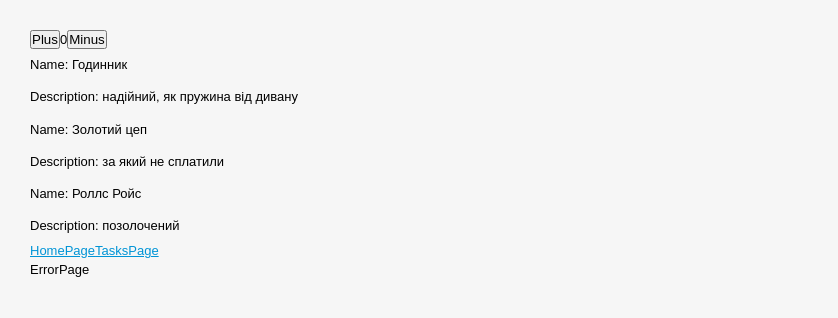
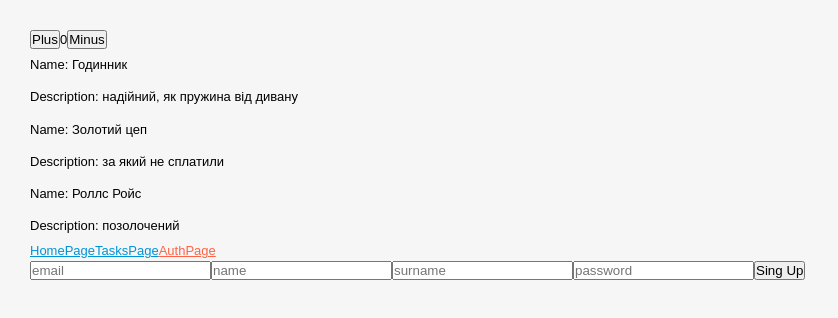
Before and after one commit to VladChornyi/efw-react, a React (Create React App) app: page /register in a window 1280 px wide. Shown: the top 318 px of the page, without its empty margins (0-838 px from the left). Built offline with nearby package versions, Linux system fonts and the light colour scheme.

Commit message:
added auth

```diff
--- a/src/components/App.js
+++ b/src/components/App.js
@@ -18,6 +18,7 @@ import { Layout } from "./Layout/Layout";
 import { Counter } from "./Counter/Counter";
 import { GoodList } from "./GoodsList/GoodsList";
 import { Users } from "./Users/Users";
+import { AuthPage } from "../pages/AuthPage/AuthPage";
 
 function App() {
   return (
@@ -28,10 +29,12 @@ function App() {
       <Routes>
         <Route path="/" element={<Layout />}>
           <Route index element={<HomePage />} />
+          <Route path='/register'  element={<AuthPage/>} />
           <Route path="/tasks" element={<TasksPage />}>
             <Route path="boys" element={<Boys />} />
             <Route path="starwars" element={<StarWars />} />
             <Route path="users" element={<Users />} />
+
           </Route>
           <Route path="*" element={<ErrorPage />} />
         </Route>
--- a/src/components/Layout/Layout.jsx
+++ b/src/components/Layout/Layout.jsx
@@ -8,6 +8,7 @@ export function Layout() {
         <nav>
           <NavLink to="/">HomePage</NavLink>
           <NavLink to="/tasks">TasksPage</NavLink>
+          <NavLink to="/register">AuthPage</NavLink>
         </nav>
       </header>
       <main>
--- /dev/null
+++ b/src/pages/AuthPage/AuthPage.jsx
@@ -0,0 +1,69 @@
+import React from "react";
+import { useState } from "react";
+import { useDispatch } from "react-redux";
+import { userRegister } from "../../redux/auth/auth";
+
+export function AuthPage() {
+  const dispatch = useDispatch();
+  const [email, setEmail] = useState("");
+  const [name, setName] = useState("");
+  const [surname, setSurname] = useState("");
+  const [password, setPassword] = useState("");
+
+  const userMap = {
+    email: setEmail,
+    name: setName,
+    surname: setSurname,
+    password: setPassword,
+  };
+
+  const handleChange = (e) => {
+    const { name, value } = e.target;
+    userMap[name](value);
+  };
+
+  const handleSubmit = (e) => {
+    e.preventDefault();
+    dispatch(
+      userRegister({
+        email,
+        first_name: name,
+        last_name: surname,
+        password: password,
+      })
+    );
+  };
+
+  return (
+    <form onSubmit={handleSubmit}>
+      <input
+        type="email"
+        placeholder="email"
+        name="email"
+        onChange={handleChange}
+      />
+
+      <input
+        type="text"
+        placeholder="name"
+        name="name"
+        onChange={handleChange}
+      />
+
+      <input
+        type="text"
+        placeholder="surname"
+        name="surname"
+        onChange={handleChange}
+      />
+
+      <input
+        type="password"
+        placeholder="password"
+        name="password"
+        onChange={handleChange}
+      />
+      <button type="submit">Sing Up</button>
+    </form>
+  );
+}
--- /dev/null
+++ b/src/redux/auth/auth.js
@@ -0,0 +1,14 @@
+import { createAsyncThunk } from "@reduxjs/toolkit";
+import { register } from "../../services/authApi";
+
+export const userRegister = createAsyncThunk(
+  "user/userRegister",
+  async (data, thunkAPI) => {
+    try {
+      const response = await register(data);
+      return response;
+    } catch (error) {
+      return thunkAPI.rejectWithValue(error.message);
+    }
+  }
+);
--- a/src/redux/rootReducer.js
+++ b/src/redux/rootReducer.js
@@ -1,4 +1,5 @@
 import { combineReducers } from "redux";
+import { userRegister } from "./auth/auth";
 import { boysReducer } from "./boys/boysReducer";
 import { counterReducer } from "./counter/counterReducer";
 import { goodsListReducer } from "./goods/goodsReducer";
@@ -10,5 +11,6 @@ export const rootReducer = combineReducers({
   goodsList: goodsListReducer,
   boys: boysReducer,
   starWars: starWarsReducer,
-  users:usersReducer
+  users: usersReducer,
+  // auth: userRegister,
 });
--- /dev/null
+++ b/src/services/authApi.js
@@ -0,0 +1,17 @@
+import axios from "axios"
+
+const publicHost = axios.create({
+    baseURL: 'http://70.34.201.18:4444',
+
+})
+
+const privateHost = axios.create({
+    baseURL: 'http://70.34.201.18:4444',
+
+})
+
+
+export async function register(credential){
+        const {data} = await publicHost.post('/users/create', credential)
+    return data;
+}
```
